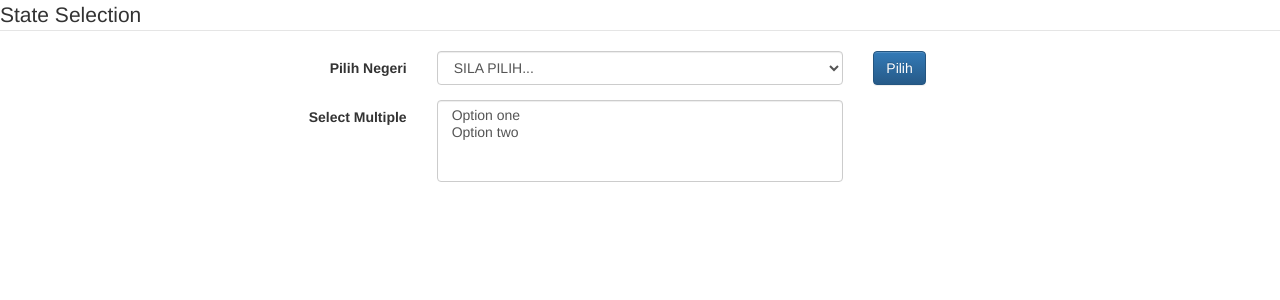
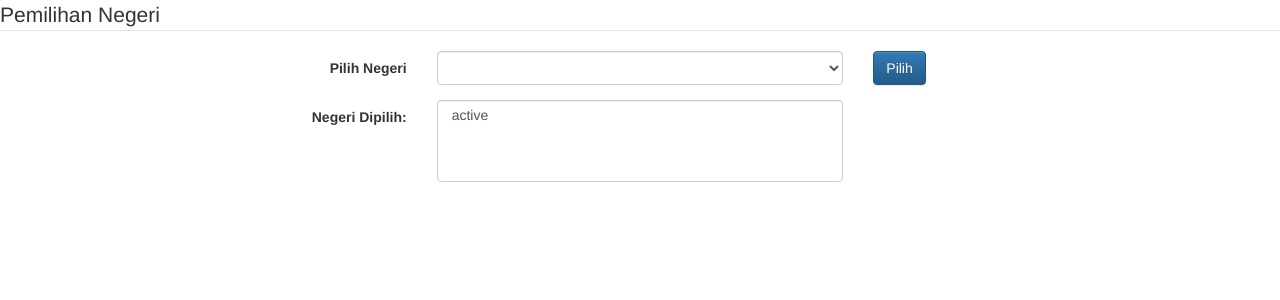
Before and after one commit to CyberSharky94/PHP-AG-Test-2, a PHP site: page / in a window 1280 px wide. Shown: the top 300 px of the page. Run offline with PHP 8.4, Linux system fonts and the light colour scheme; tables that the repository leaves empty or names only in its code hold one stand-in row (values such as "Sample post"); lists and menus that the app fills with data are empty.

Commit message:
Final update form and process

```diff
--- a/index.php
+++ b/index.php
@@ -4,9 +4,14 @@
     include("debugger.php");
 
     // Fetch list
-    $sql = "SELECT * FROM states";
-    $result = mysqli_query($conn, $sql);
+    $sql_dropdown = "SELECT s.id, s.state FROM states s LEFT JOIN selected_states ss ON s.id = ss.id_state WHERE ss.id_state IS NULL";
+    $result = mysqli_query($conn, $sql_dropdown);
     $state_list = mysqli_fetch_all($result, MYSQLI_BOTH);
+
+    // Selected List
+    $sql_selected = "SELECT ss.id AS id_selected, s.state FROM selected_states ss JOIN states s ON ss.id_state = s.id";
+    $result = mysqli_query($conn, $sql_selected);
+    $selected_state_list = mysqli_fetch_all($result, MYSQLI_BOTH);
 ?>
 
 <!DOCTYPE html>
@@ -17,31 +22,51 @@
     <meta http-equiv="X-UA-Compatible" content="ie=edge">
     <title>Test 2</title>
 
+    <!-- Bootstrap 3 CSS -->
+    <link rel="stylesheet" href="https://maxcdn.bootstrapcdn.com/bootstrap/3.3.7/css/bootstrap.min.css" integrity="sha384-BVYiiSIFeK1dGmJRAkycuHAHRg32OmUcww7on3RYdg4Va+PmSTsz/K68vbdEjh4u" crossorigin="anonymous">
+    <link rel="stylesheet" href="https://maxcdn.bootstrapcdn.com/bootstrap/3.3.7/css/bootstrap-theme.min.css" integrity="sha384-rHyoN1iRsVXV4nD0JutlnGaslCJuC7uwjduW9SVrLvRYooPp2bWYgmgJQIXwl/Sp" crossorigin="anonymous">
+</head>
+<body>
+
     <form class="form-horizontal">
         <fieldset>
-            <legend>State Selection</legend>
+            <legend>Pemilihan Negeri</legend>
 
             <!-- Dropdown State -->
             <div class="form-group">
             <label class="col-md-4 control-label" for="state">Pilih Negeri</label>
             <div class="col-md-4">
                 <select id="state" name="state" class="form-control">
-                    <option value="" selected disabled>SILA PILIH...</option>
+
+                    <?php if(!empty($state_list)): ?>
+                        <option value="" selected disabled>SILA PILIH...</option>
                     <?php foreach ($state_list as $sl_key => $sl_val): ?>
-                        <option id="item_<?= $sl_val['id'] ?>" value="<?= $sl_val['id'] ?>"><?= $sl_val['state'] ?></option>
-                    <?php endforeach; ?>
+                        <option id="state_item_<?= $sl_val['id'] ?>" value="<?= $sl_val['id'] ?>"><?= $sl_val['state'] ?></option>
+                    <?php endforeach;
+                    else: ?>
+                        <option id="state_no_value" value=""></option>
+                    <?php endif; ?>
                 </select>
             </div>
-            <div class="col-md-1"><button class="btn btn-primary">Pilih</button></div>
+            <div class="col-md-1"><button type="button" id="btn_submit" class="btn btn-primary">Pilih</button></div>
             </div>
 
             <!-- Select Multiple -->
             <div class="form-group">
-            <label class="col-md-4 control-label" for="selectmultiple">Select Multiple</label>
+            <label class="col-md-4 control-label" for="selected_state_list">Negeri Dipilih:</label>
             <div class="col-md-4">
-                <select id="selectmultiple" name="selectmultiple" class="form-control" multiple="multiple">
-                <option value="1">Option one</option>
-                <option value="2">Option two</option>
+                <select id="selected_state_list" name="selected_state_list" class="form-control" multiple="multiple">
+                    <?php
+                    if(!empty($selected_state_list)):
+                        foreach ($selected_state_list as $ssl_key => $ssl_val):
+                    ?>
+                        <option id="selected_state_item_<?= $ssl_val['id_selected'] ?>" value="<?= $ssl_val['id_selected'] ?>"><?= $ssl_val['state'] ?></option>
+                    <?php
+                        endforeach;
+                    else:
+                    ?>
+                        <option id="selected_no_value" value="" disabled>Tiada negeri dalam senarai...</option>
+                    <?php endif; ?>
                 </select>
             </div>
             </div>
@@ -50,17 +75,39 @@
     </form>
 
 
-    <!-- Latest compiled and minified CSS -->
-    <link rel="stylesheet" href="https://maxcdn.bootstrapcdn.com/bootstrap/3.3.7/css/bootstrap.min.css" integrity="sha384-BVYiiSIFeK1dGmJRAkycuHAHRg32OmUcww7on3RYdg4Va+PmSTsz/K68vbdEjh4u" crossorigin="anonymous">
-    <!-- Optional theme -->
-    <link rel="stylesheet" href="https://maxcdn.bootstrapcdn.com/bootstrap/3.3.7/css/bootstrap-theme.min.css" integrity="sha384-rHyoN1iRsVXV4nD0JutlnGaslCJuC7uwjduW9SVrLvRYooPp2bWYgmgJQIXwl/Sp" crossorigin="anonymous">
-</head>
-<body>
-
     <!-- JavaScript Section -->
     <script src="https://ajax.googleapis.com/ajax/libs/jquery/2.2.4/jquery.min.js"></script>
     <script src="https://maxcdn.bootstrapcdn.com/bootstrap/3.3.7/js/bootstrap.min.js" integrity="sha384-Tc5IQib027qvyjSMfHjOMaLkfuWVxZxUPnCJA7l2mCWNIpG9mGCD8wGNIcPD7Txa" crossorigin="anonymous"></script>
 
+    <script>
+        $('#btn_submit').click(function(){
+            var state = $('#state').val();
+            if(state != null)
+            {
+                console.log(state);
 
+                var ajax = $.ajax({
+                    method: "POST",
+                    url: "add_state_process.php",
+                    data: { state: state }
+                });
+
+                ajax.done(function() {
+                    console.log( "success" );
+                    // Remove from dropdown
+                    var state_name = $('#state_item_' + state).text();
+                    $('#state_item_' + state).remove();
+
+                    // Add to list
+                    $('#selected_no_value').remove(); // Remove no value in list
+                    $('#selected_state_list').append('<option id="selected_state_item_"'+state+' value="'+state+'">'+state_name+'</option>');
+                });
+                ajax.fail(function() {console.log( "error" ); });
+                ajax.always(function() {console.log( "complete" ); });
+            } else {
+                alert("RALAT: Sila pilih negeri yang disenaraikan");
+            }
+        });
+    </script>
 </body>
 </html>
```
Also changed, not shown: add_state_process.php (added, +19 -0 lines).
